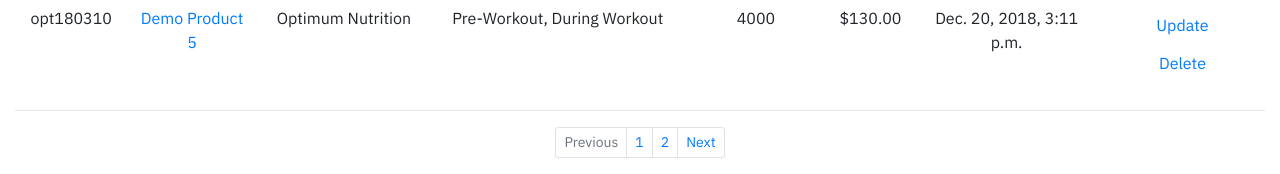
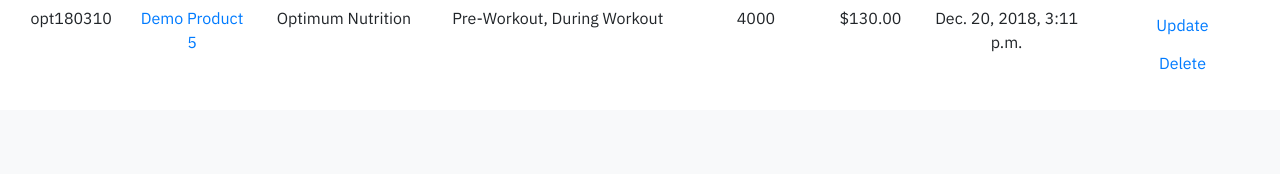
Before and after one commit to Dreyke/inventorycc, a Django app: page /inventory/products/ in a window 1280 px wide. Shown: the part 1032-1206 px from the top of the page. After the commit the page ends 1102 px from the top, so only its background shows below. Run offline with Django 3.2, Linux system fonts and the light colour scheme; data comes from the database, SQL or seed files in the repository; both versions use the stored data as it was after the commit; some libraries are stand-ins or nearby versions.

Commit message:
Bug fixes

```diff
--- a/inventory/templates/brand_detail.html
+++ b/inventory/templates/brand_detail.html
@@ -2,12 +2,13 @@
 
 {% block content %}
     <div class="container">
-
         <div class="brand-content" style="display: flex; margin-top: 10px">
             {% if brand.brand_image %}
                 <img style="margin-right: 10px; display: block; height: 125px" src="{{ brand.brand_image.url }}"/>
             {% endif %}
-            <h1>{{ brand.brand_name }}</h1>
+            <div class="col text-center py-4" style="display: flex; margin-top: 10px">
+                 <h1>{{ brand.brand_name }}</h1>
+            </div>
         </div>
         <hr>
 
--- a/inventory/templates/product_detail.html
+++ b/inventory/templates/product_detail.html
@@ -18,7 +18,7 @@
         <div>
             {% for stock in product.productinstance_set.all %}
                 <hr>
-                {% if product.inventory_amount < 0 %}
+                {% if stock.status == 'n' %}
                     <p class="text-danger" style="font-size: 18px">{{ stock.get_status_display }}</p>
                 {% else %}
                     <p class="text-success" style="font-size: 18px">{{ stock.get_status_display }}</p>
--- a/inventory/templates/product_list.html
+++ b/inventory/templates/product_list.html
@@ -87,49 +87,4 @@
         </div>
     {% endif %}
 
-    <!-- Adds pagination to the page -->
-    {% if is_paginated %}
-    <hr>
-    <nav aria-label="Page navigation example">
-        <ul class="pagination justify-content-center pagination-sm">
-            {% if page_obj.has_previous %}
-              <!-- If it ain't a search result display, don't append the search query to the URL. -->
-              {% if not search %}
-              <li class="page-item">
-                  <a class="page-link" href="{% url 'products' %}?page={{ page_obj.previous_page_number }}" tabindex="-1">Previous</a>
-              </li>
-              {% else %}
-              <!-- Append the searched query to the URL, so that on a search results page,
-                   the pagination don't revert to listing all the listview items. -->
-                <li class="page-item">
-                  <a class="page-link" href="{% url 'products' %}?{{request.path}}&page={{ page_obj.previous_page_number }}" tabindex="-1">Previous</a>
-              </li>
-              {% endif %}
-            {% else %}
-            <li class="page-item disabled">
-                <a class="page-link" href="#" tabindex="-1">Previous</a>
-            </li>
-            {% endif %}
-            {% for object in page_obj.paginator.page_range %}
-                <li class="page-item"><a class="page-link" href="{% url 'products' %}?page={{ forloop.counter }}">{{ forloop.counter }}</a></li>
-            {% endfor %}
-            {% if page_obj.has_next %}
-              {% if not search %}
-              <li class="page-item">
-                  <a class="page-link" href="{% url 'products' %}?page={{ page_obj.next_page_number }}">Next</a>
-              </li>
-              {% else %}
-                <li class="page-item">
-                  <a class="page-link" href="{% url 'products' %}?{{request.path}}&page={{ page_obj.next_page_number }}">Next</a>
-              </li>
-              {% endif %}
-            {% else %}
-            <li class="page-item disabled">
-                <a class="page-link" href="#">Next</a>
-            </li>
-            {% endif %}
-        </ul>
-    </nav>
-    {% endif %}
-
 {% endblock %}
--- a/inventory/views.py
+++ b/inventory/views.py
@@ -78,6 +78,15 @@ class BrandListView(generic.ListView):
         context['filter'] = BrandFilter(self.request.GET, queryset=self.get_queryset())
         return context
 
+    # Function for the brand list pagination
+    def get_queryset(self, *args, **kwargs):
+        if self.kwargs:
+            return Brand.objects.filter(category=self.kwargs['category']).order_by('brand_name')
+        else:
+            query = Brand.objects.all().order_by('brand_name')
+            return query
+
+
 class BrandDetailView(generic.DetailView):
     template_name = 'brand_detail.html'
     model = Brand
```
Also changed, not shown: db.sqlite3.
